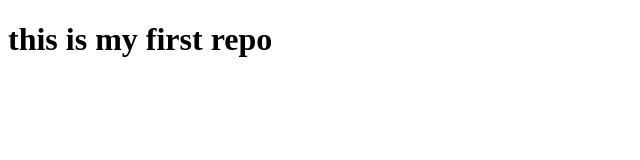
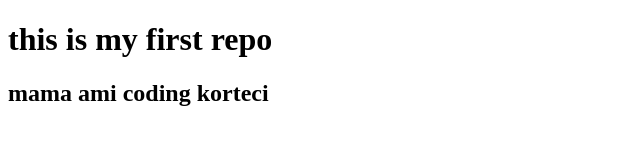
Before and after one commit to mdkibria245766/my-first-repo, a plain HTML site: page index.html in a window 1280 px wide. Shown: the whole page, without its empty margins (0-640 px from the left). Drawn offline with Linux system fonts and the light colour scheme.

Commit message:
some thing commit

```diff
--- a/index.html
+++ b/index.html
@@ -9,6 +9,7 @@
 </head>
 <body>
     <h1>this is my first repo</h1>
+    <h2>mama ami coding korteci</h2>
 
 </body>
 </html>
```
